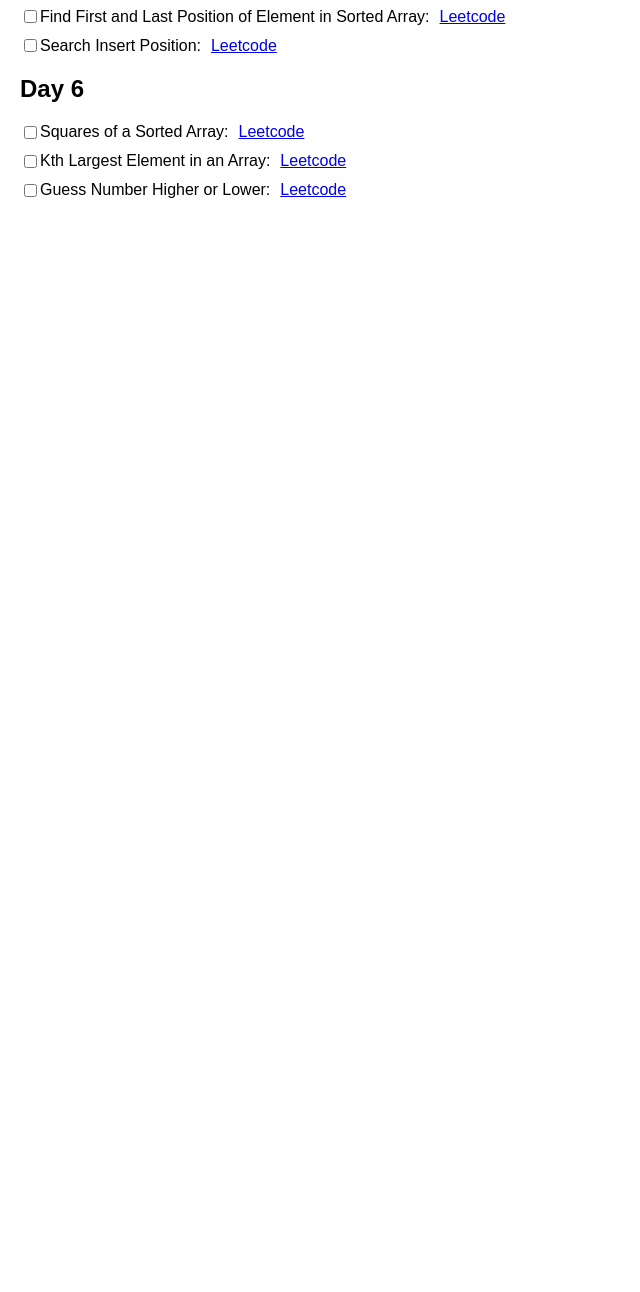
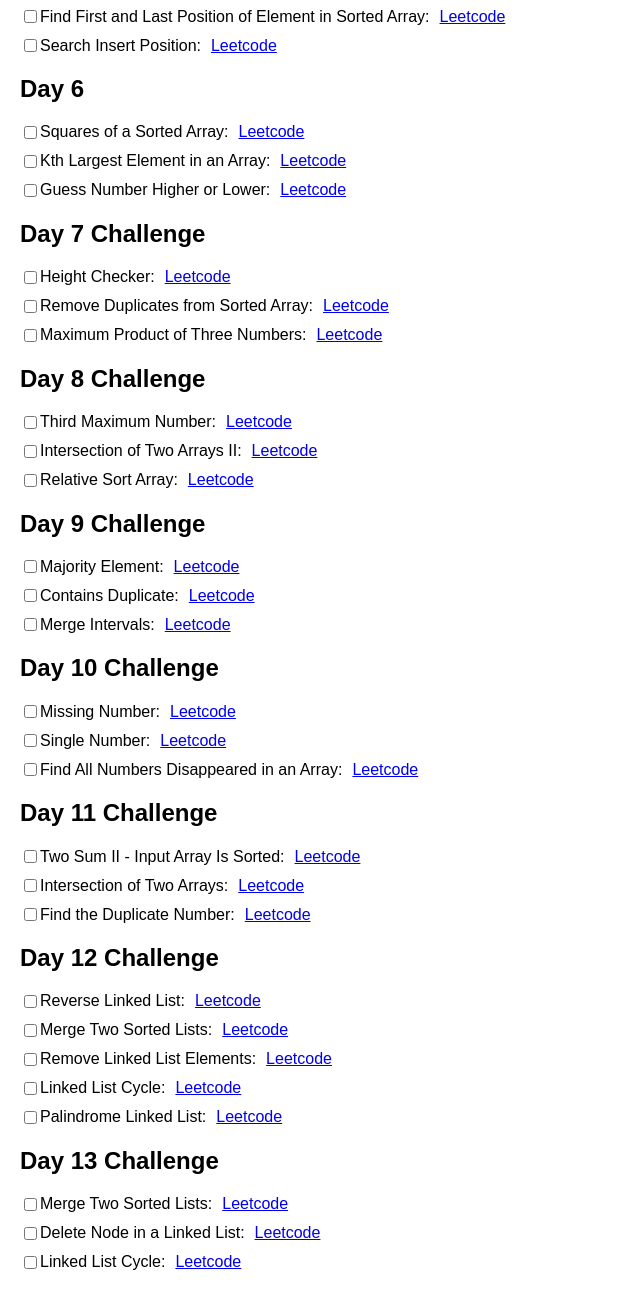
Before and after one commit to GDG-ADGIPS/Momentum-100-Days-of-DSA-Sprint, a plain HTML site: page index.html in a window 1280 px wide. Shown: the part 611-1903 px from the top of the page, without its empty margins (0-640 px from the left). Before the commit the page ends 831 px from the top, so only its background shows below. Drawn offline with Linux system fonts and the light colour scheme.

Commit message:
till day 13

```diff
--- a/index.html
+++ b/index.html
@@ -125,6 +125,154 @@
         <a href="https://leetcode.com/problems/guess-number-higher-or-lower/description/">Leetcode</a>
       </div>
     </div>
+    <div class="day">
+      <h2>Day 7 Challenge</h2>
+      <div class="question">
+        <input type="checkbox" id="height-checker" />
+        <span>Height Checker:</span>
+        <a href="https://leetcode.com/problems/height-checker/description/">Leetcode</a>
+      </div>
+      <div class="question">
+        <input type="checkbox" id="remove-duplicates" />
+        <span>Remove Duplicates from Sorted Array:</span>
+        <a href="https://leetcode.com/problems/remove-duplicates-from-sorted-array/description/">Leetcode</a>
+      </div>
+      <div class="question">
+        <input type="checkbox" id="max-product-three-numbers" />
+        <span>Maximum Product of Three Numbers:</span>
+        <a href="https://leetcode.com/problems/maximum-product-of-three-numbers/description/">Leetcode</a>
+      </div>
+    </div>
+
+    <!-- Day 8 -->
+    <div class="day">
+      <h2>Day 8 Challenge</h2>
+      <div class="question">
+        <input type="checkbox" id="third-max-number" />
+        <span>Third Maximum Number:</span>
+        <a href="https://leetcode.com/problems/third-maximum-number/">Leetcode</a>
+      </div>
+      <div class="question">
+        <input type="checkbox" id="intersection-array-ii" />
+        <span>Intersection of Two Arrays II:</span>
+        <a href="https://leetcode.com/problems/intersection-of-two-arrays-ii/description/">Leetcode</a>
+      </div>
+      <div class="question">
+        <input type="checkbox" id="relative-sort-array" />
+        <span>Relative Sort Array:</span>
+        <a href="https://leetcode.com/problems/relative-sort-array/description/">Leetcode</a>
+      </div>
+    </div>
+
+    <!-- Day 9 -->
+    <div class="day">
+      <h2>Day 9 Challenge</h2>
+      <div class="question">
+        <input type="checkbox" id="majority-element" />
+        <span>Majority Element:</span>
+        <a href="https://leetcode.com/problems/majority-element/">Leetcode</a>
+      </div>
+      <div class="question">
+        <input type="checkbox" id="contains-duplicate" />
+        <span>Contains Duplicate:</span>
+        <a href="https://leetcode.com/problems/contains-duplicate/">Leetcode</a>
+      </div>
+      <div class="question">
+        <input type="checkbox" id="merge-intervals" />
+        <span>Merge Intervals:</span>
+        <a href="https://leetcode.com/problems/merge-intervals">Leetcode</a>
+      </div>
+    </div>
+
+    <!-- Day 10 -->
+    <div class="day">
+      <h2>Day 10 Challenge</h2>
+      <div class="question">
+        <input type="checkbox" id="missing-number" />
+        <span>Missing Number:</span>
+        <a href="https://leetcode.com/problems/missing-number">Leetcode</a>
+      </div>
+      <div class="question">
+        <input type="checkbox" id="single-number" />
+        <span>Single Number:</span>
+        <a href="https://leetcode.com/problems/single-number">Leetcode</a>
+      </div>
+      <div class="question">
+        <input type="checkbox" id="find-all-numbers-disappeared" />
+        <span>Find All Numbers Disappeared in an Array:</span>
+        <a href="https://leetcode.com/problems/find-all-numbers-disappeared-in-an-array">Leetcode</a>
+      </div>
+    </div>
+
+    <!-- Day 11 -->
+    <div class="day">
+      <h2>Day 11 Challenge</h2>
+      <div class="question">
+        <input type="checkbox" id="two-sum-ii" />
+        <span>Two Sum II - Input Array Is Sorted:</span>
+        <a href="https://leetcode.com/problems/two-sum-ii-input-array-is-sorted">Leetcode</a>
+      </div>
+      <div class="question">
+        <input type="checkbox" id="intersection-array" />
+        <span>Intersection of Two Arrays:</span>
+        <a href="https://leetcode.com/problems/intersection-of-two-arrays">Leetcode</a>
+      </div>
+      <div class="question">
+        <input type="checkbox" id="find-duplicate-number" />
+        <span>Find the Duplicate Number:</span>
+        <a href="https://leetcode.com/problems/find-the-duplicate-number">Leetcode</a>
+      </div>
+    </div>
+
+    <!-- Day 12 -->
+    <div class="day">
+      <h2>Day 12 Challenge</h2>
+      <div class="question">
+        <input type="checkbox" id="reverse-linked-list" />
+        <span>Reverse Linked List:</span>
+        <a href="https://leetcode.com/problems/reverse-linked-list">Leetcode</a>
+      </div>
+      <div class="question">
+        <input type="checkbox" id="merge-two-sorted-lists" />
+        <span>Merge Two Sorted Lists:</span>
+        <a href="https://leetcode.com/problems/merge-two-sorted-lists">Leetcode</a>
+      </div>
+      <div class="question">
+        <input type="checkbox" id="remove-linked-list-elements" />
+        <span>Remove Linked List Elements:</span>
+        <a href="https://leetcode.com/problems/remove-linked-list-elements">Leetcode</a>
+      </div>
+      <div class="question">
+        <input type="checkbox" id="linked-list-cycle" />
+        <span>Linked List Cycle:</span>
+        <a href="https://leetcode.com/problems/linked-list-cycle">Leetcode</a>
+      </div>
+      <div class="question">
+        <input type="checkbox" id="palindrome-linked-list" />
+        <span>Palindrome Linked List:</span>
+        <a href="https://leetcode.com/problems/palindrome-linked-list">Leetcode</a>
+      </div>
+    </div>
+
+    <!-- Day 13 -->
+    <div class="day">
+      <h2>Day 13 Challenge</h2>
+      <div class="question">
+        <input type="checkbox" id="merge-sorted-lists" />
+        <span>Merge Two Sorted Lists:</span>
+        <a href="https://leetcode.com/problems/merge-two-sorted-lists">Leetcode</a>
+      </div>
+      <div class="question">
+        <input type="checkbox" id="delete-node-linked-list" />
+        <span>Delete Node in a Linked List:</span>
+        <a href="https://leetcode.com/problems/delete-node-in-a-linked-list">Leetcode</a>
+      </div>
+      <div class="question">
+        <input type="checkbox" id="linked-list-cycle-2" />
+        <span>Linked List Cycle:</span>
+        <a href="https://leetcode.com/problems/linked-list-cycle">Leetcode</a>
+      </div>
+    </div>
     <script>
       // Function to initialize the state of checkboxes
       function initializeCheckboxes() {
```
